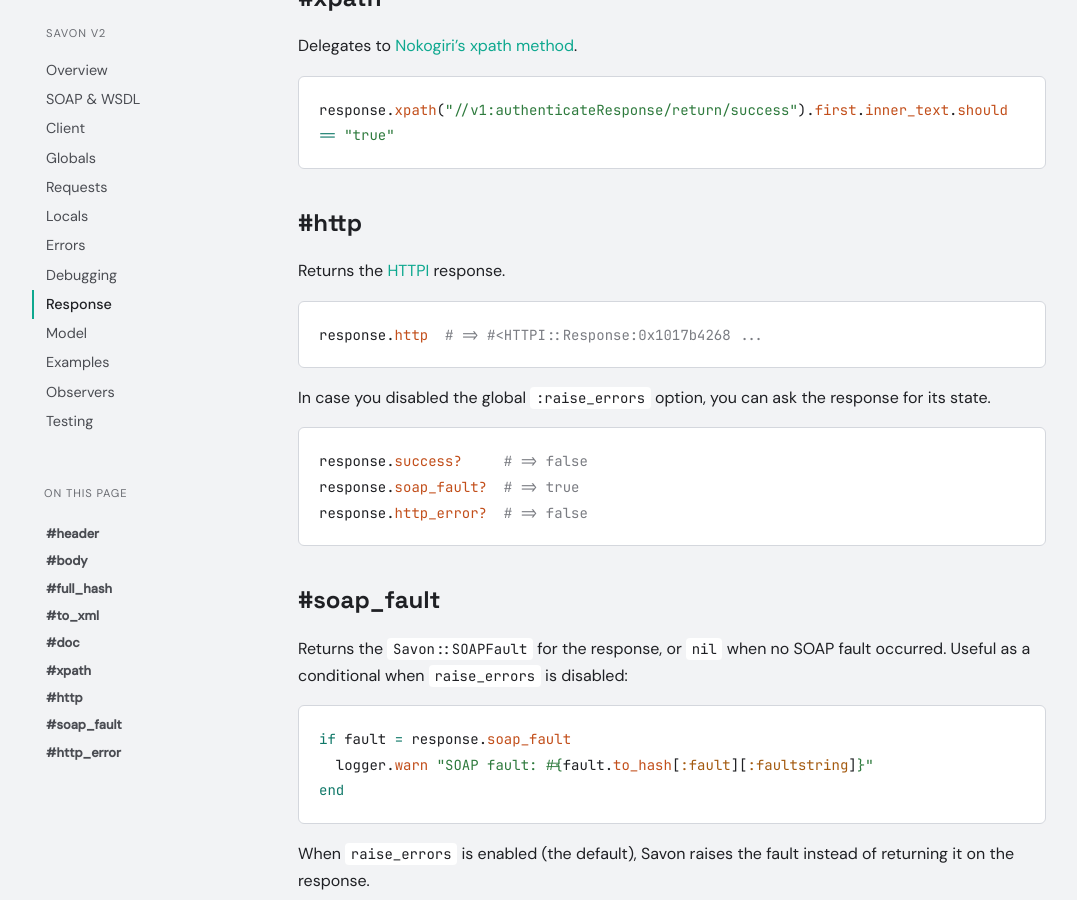
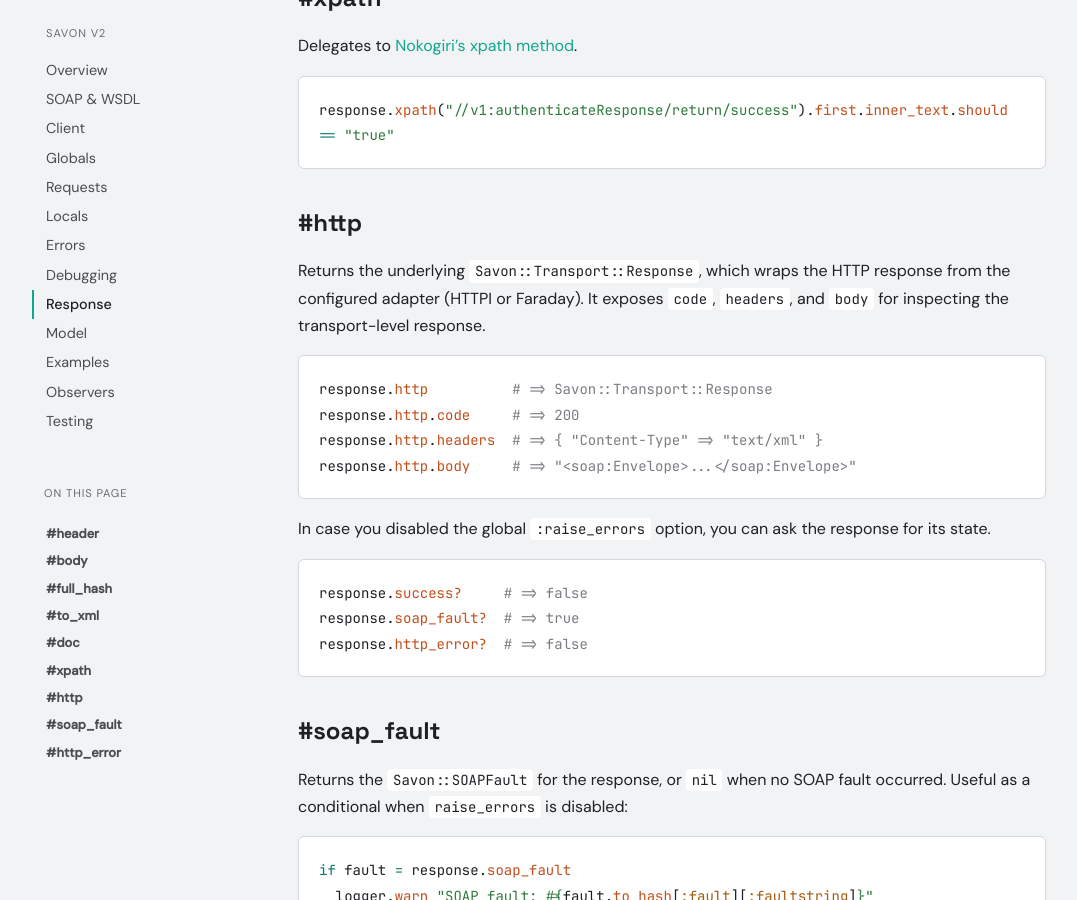
Before and after one commit to savonrb/savonrb.github.io, a Jekyll site: the page built from version2/response.md, in a window 1280 px wide and 900 px high, scrolled down 1976 px. Shown: the whole window, without its empty margins (94-1171 px from the left). Built offline with Jekyll 4.4.1, drawn with Linux system fonts in a browser that asks for light colours.

Commit message:
Reference Savon::Transport::Response

````diff
--- a/version2/response.md
+++ b/version2/response.md
@@ -88,10 +88,15 @@ response.xpath("//v1:authenticateResponse/return/success").first.inner_text.shou
 
 ## #http
 
-Returns the [HTTPI](https://github.com/savonrb/httpi) response.
+Returns the underlying `Savon::Transport::Response`, which wraps the HTTP response
+from the configured adapter (HTTPI or Faraday). It exposes `code`, `headers`, and
+`body` for inspecting the transport-level response.
 
 ``` ruby
-response.http  # => #<HTTPI::Response:0x1017b4268 ...
+response.http          # => Savon::Transport::Response
+response.http.code     # => 200
+response.http.headers  # => { "Content-Type" => "text/xml" }
+response.http.body     # => "<soap:Envelope>...</soap:Envelope>"
 ```
 
 In case you disabled the global `:raise_errors` option, you can ask the response for its state.
````
Also changed, not shown: version2/errors.md (+3 -3 lines), version2/testing.md (+1 -1 lines).
